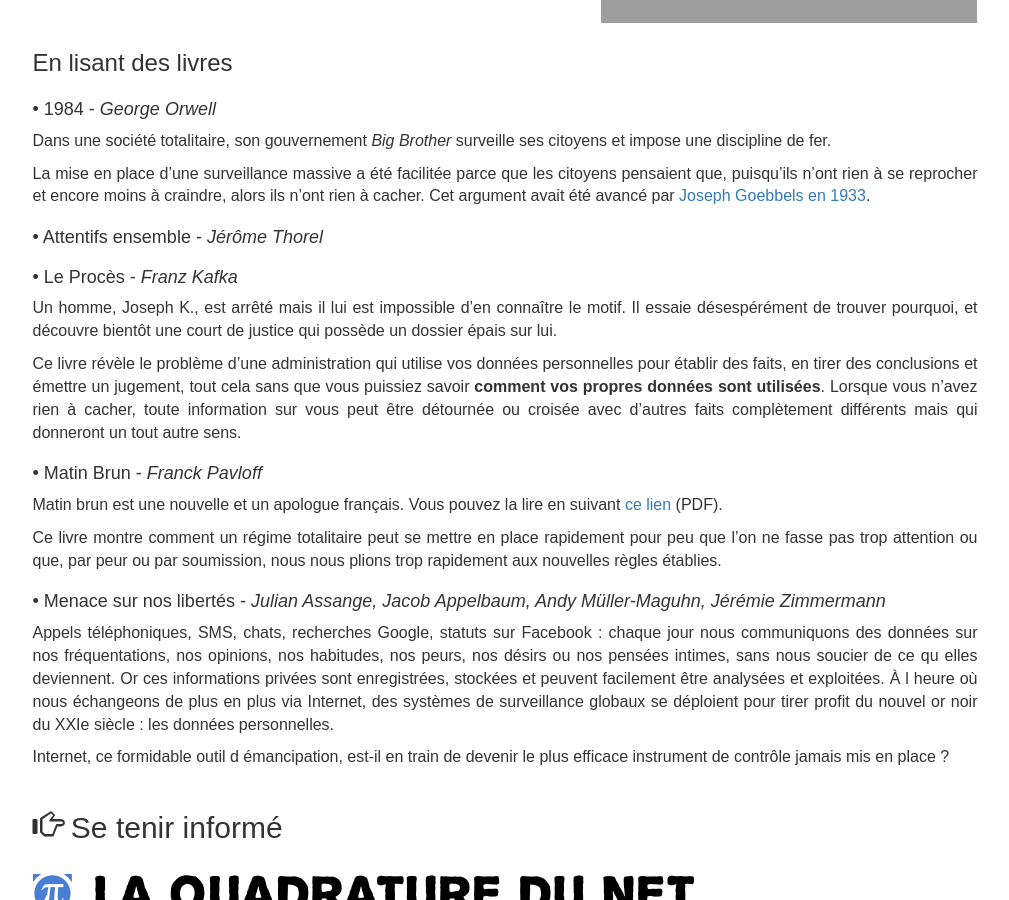
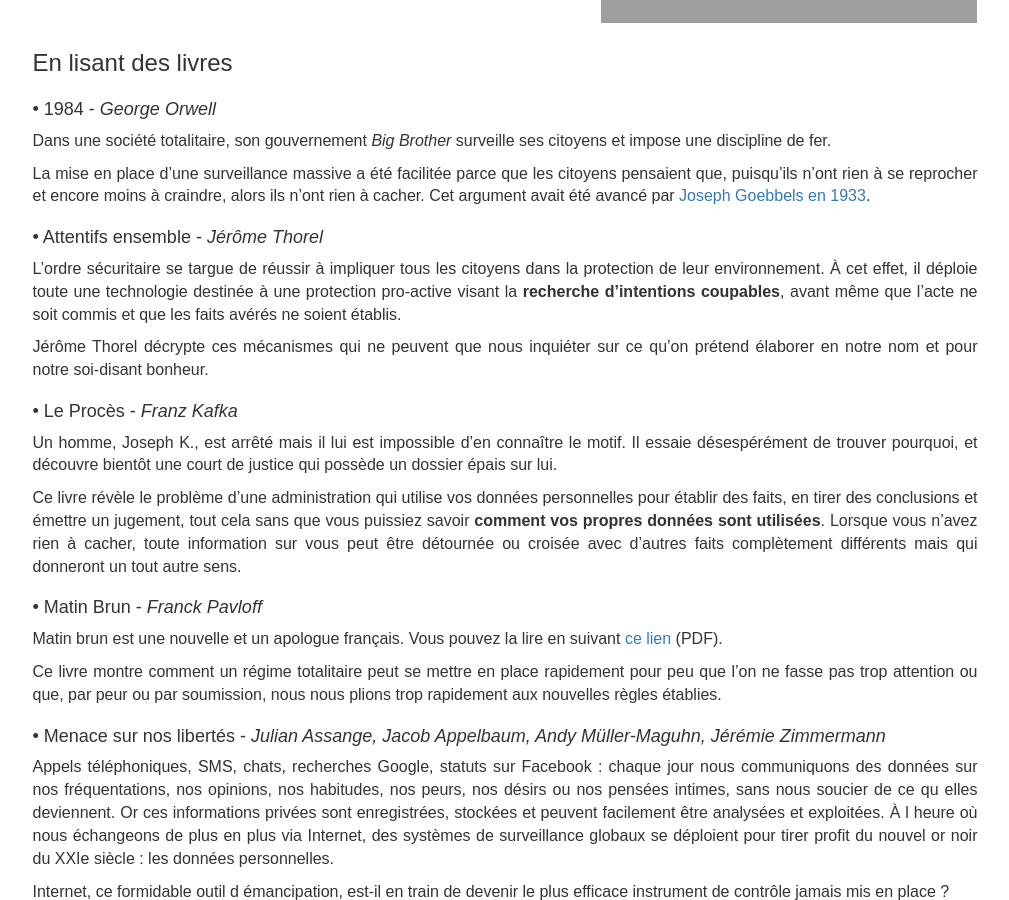
Before and after one commit to willdurand/jenairienacacher.fr, a Jekyll site: the page built from index.md, in a window 1280 px wide and 900 px high, scrolled down 2869 px. Shown: the whole window, without its empty margins (135-1144 px from the left). Built offline with Jekyll 4.4.1, drawn with Linux system fonts in a browser that asks for light colours; some web fonts are replaced; Markdown is read by kramdown in place of the engine named in the settings; comment, search, counter and statistics services are not loaded; grey boxes are pictures that could not be loaded.

Commit message:
add attentifs ensembles summary
Fix #12

```diff
--- a/_data/books.yml
+++ b/_data/books.yml
@@ -18,6 +18,16 @@
     authors:
         - Jérôme Thorel
     abstract: >
+        L’ordre sécuritaire se targue de réussir à impliquer tous les citoyens
+        dans la protection de leur environnement. À cet effet, il déploie toute
+        une technologie destinée à une protection pro-active visant la
+        **recherche d’intentions coupables**, avant même que l’acte ne soit commis
+        et que les faits avérés ne soient établis.
+
+
+        Jérôme Thorel décrypte ces mécanismes qui ne peuvent que nous inquiéter
+        sur ce qu’on prétend élaborer en notre nom et pour notre soi-disant
+        bonheur.
 
 -
     title: "Le Procès"
```
